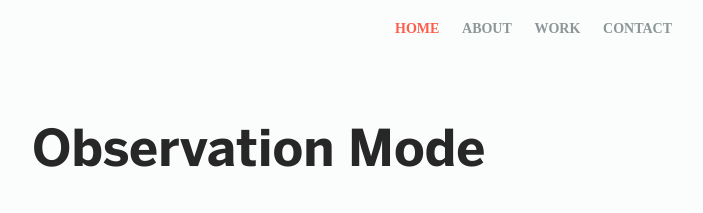
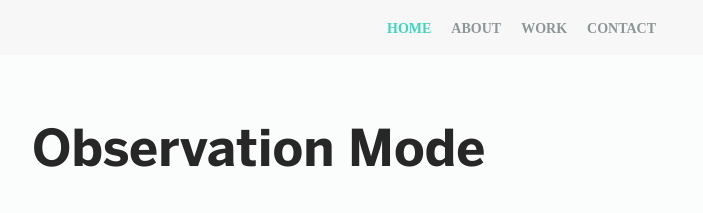
Before and after one commit to techtolentino/techtolentino.github.io, a Jekyll site: the page built from index.html, in a window 1280 px wide. Shown: the top 213 px of the page, without its empty margins (288-991 px from the left). Built offline with Jekyll 4.4.1, drawn with Linux system fonts in a browser that asks for light colours; some web fonts are replaced.

Commit message:
nav hover and active styles updated

```diff
--- a/_sass/_band.scss
+++ b/_sass/_band.scss
@@ -18,5 +18,6 @@
     &--header {
         width: 100%;
         padding: $spacing-unit / 2 0 $spacing-unit / 2 0;
+        background: lighten($gray, 40%);
     }
 }
--- a/_sass/_nav-list.scss
+++ b/_sass/_nav-list.scss
@@ -6,12 +6,12 @@
 
     &--item {
         display: inline-block;
-        padding: 0 0 0 $spacing-unit / 1.5;
         text-transform: uppercase;
     }
 
     &--link {
         color: $gray;
+        margin-right: $spacing-unit / 2;
         font-family: 'Benton Light';
 
         &:hover {
@@ -21,6 +21,7 @@
     }
 
     &--ACTIVE {
-        color: $secondary;
+        color: $primary;
+        font-family: 'Benton Regular';
     }
 }
```
